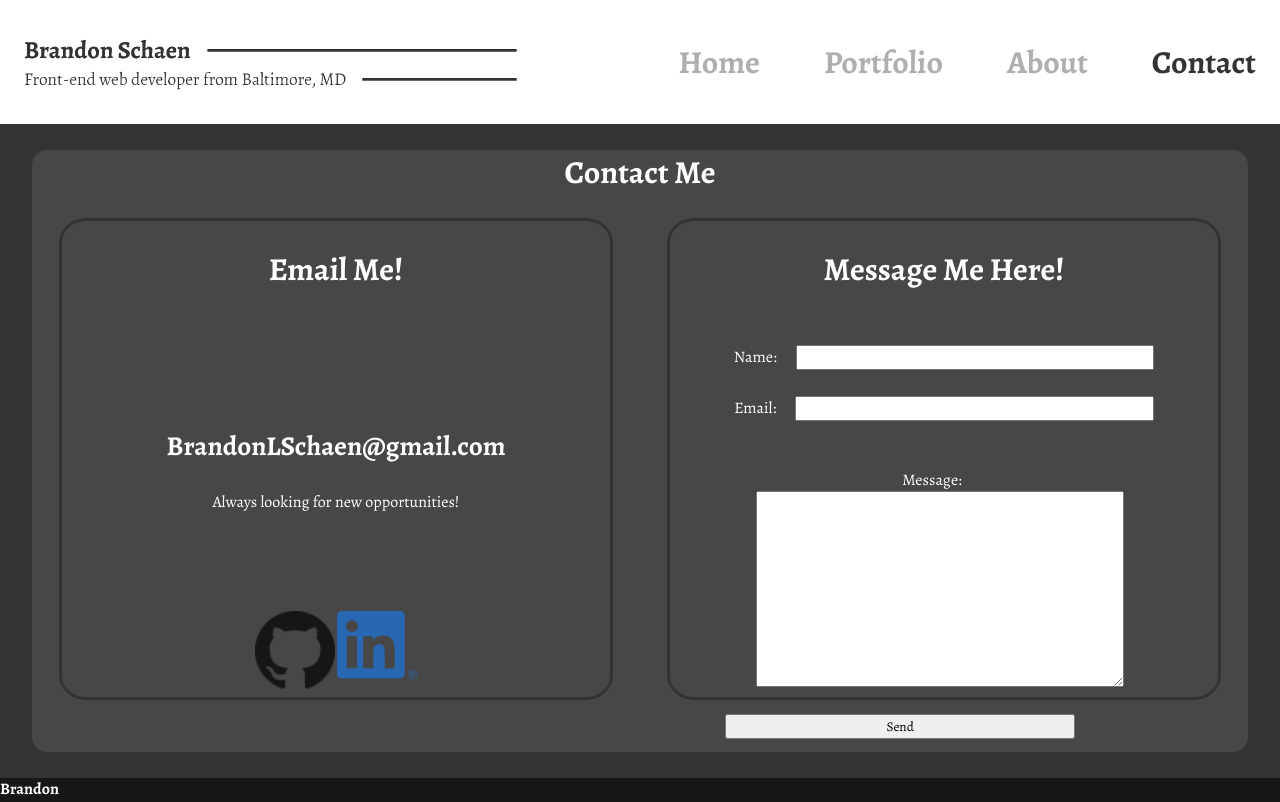
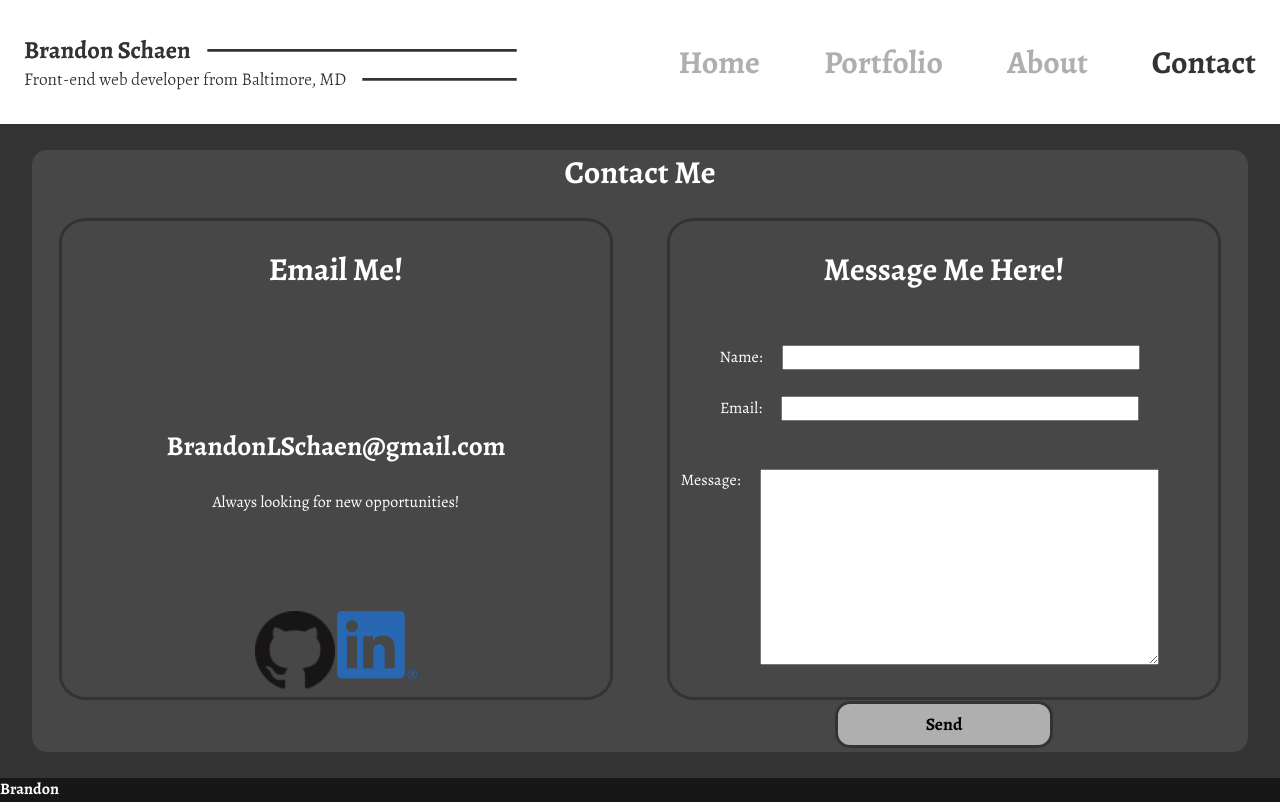
Before and after one commit to SonniSonni/Brandon-Portfolio, a React (Create React App) app: page /contact in a window 1280 px wide. Built offline with nearby package versions, Linux system fonts and the light colour scheme.

Commit message:
Styled submit, re-aligned everything else

```diff
--- a/src/Components/ContactPage/ContactPage.css
+++ b/src/Components/ContactPage/ContactPage.css
@@ -70,15 +70,22 @@ h1{
 
 .contact-form input{
   margin-top:2em;
-  width:80%;
+  width:75%;
 }
 .contact-form textarea{
   width:81%;
 }
 
+.name-cont{
+  margin-left: -1.8em;
+}
+.email-cont{
+  margin-left: -1.8em;
+}
+
 .messg-cont{
   margin-top:3em;
-  margin-left:-.5em;
+  margin-left:-3em;
 }
 .messg-cont *{
   vertical-align: top;
@@ -87,3 +94,21 @@ h1{
 label{
   margin-right:1em;
 }
+
+#submit-btn{
+  margin-left: auto;
+  margin-right: auto;
+  max-height: 100%;
+  color:black;
+  font-weight: bold;
+  font-size: 1.1em;
+  text-decoration: none;
+  background-color: #afafaf;
+  padding:.5em;
+  padding-left: 1em;
+  padding-right: 1em;
+  border:3px #333333 solid;
+  border-radius:15px;
+  width:50%;
+  cursor: pointer;
+}
--- a/src/Components/ContactPage/ContactPage.js
+++ b/src/Components/ContactPage/ContactPage.js
@@ -37,7 +37,7 @@ const ContactPage = () => (
               <label htmlFor="message">Message: </label>
               <textarea name="message" id="message" cols="30" rows="10"></textarea>
             </div>
-            <input type="submit" value="Send"/>
+            <input id="submit-btn" type="submit" value="Send"/>
           </form>
         </div>
 
```
